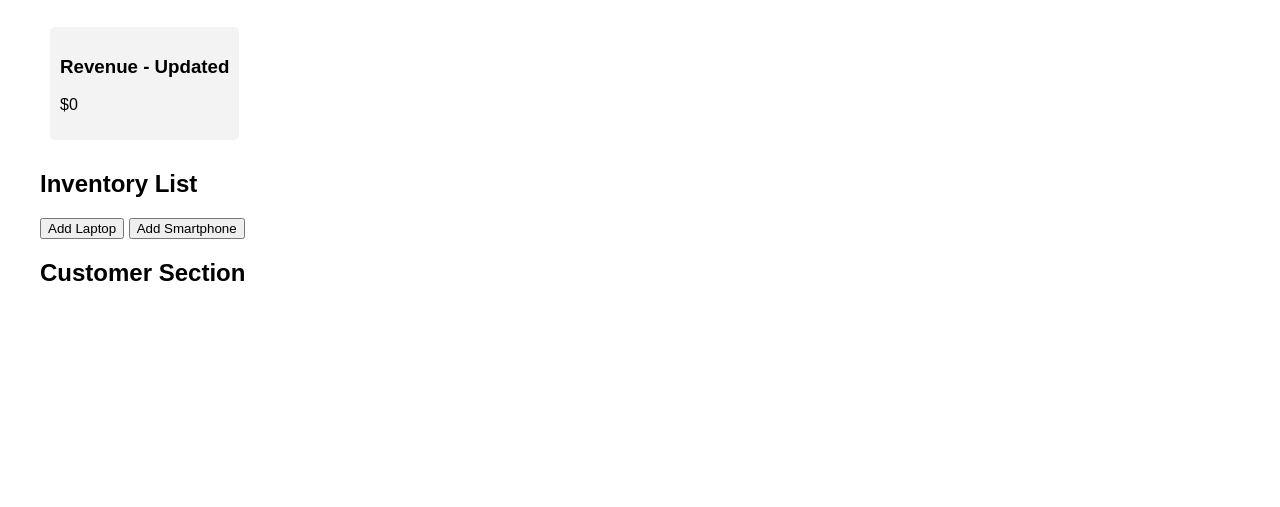
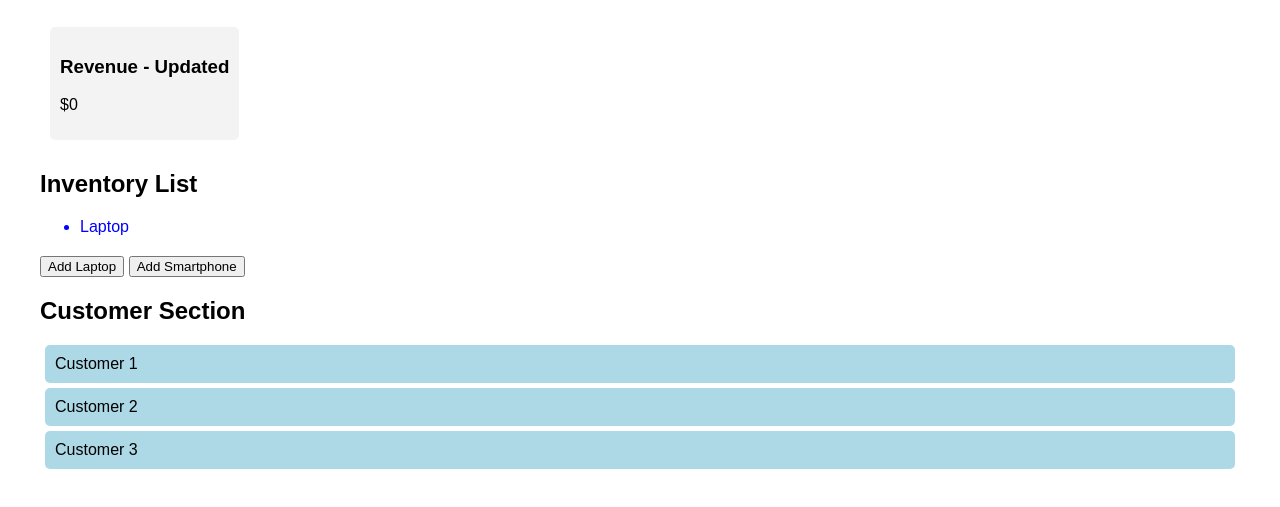
Before and after one commit to tbingle/cc_3_2, a plain HTML site: page index.html in a window 1280 px wide. Both pictures are taken after a click on the button "Add Laptop". Shown: the part 151-658 px from the top of the page. Drawn offline with Linux system fonts and the light colour scheme.

Commit message:
Task 3- Implemented Dynamic Inventory List

```diff
--- a/cc_12.js
+++ b/cc_12.js
@@ -13,13 +13,39 @@ revenueCard.innerHTML = `
 dashboardById.appendChild(revenueCard); // Or you can use dashboardByQuery.appendChild(revenueCard);
 
 //Task 2
+
 const metricCardsNodeList = document.querySelectorAll(".metric-card");//Select Elements
-
 const metricCardsArray = Array.from(metricCardsNodeList);//Convert to list
-
 metricCardsArray.forEach(card => {//Update information
-
   const title = card.querySelector("h3");
   title.innerText += " - Updated";
   card.style.backgroundColor = "#f3f3f3";
 });
+
+//Task 3
+
+const inventoryList = document.getElementById("inventoryList");
+//Function to add a new inventory item to the list
+function addInventoryItem(productName) {
+    //Create a new element
+    const newProduct = document.createElement("li");
+    //Set a class
+    newProduct.setAttribute("class", "product-item");
+    newProduct.setAttribute("data-name", productName); //Adding the product name
+    newProduct.innerText = productName;
+    //New product item
+    inventoryList.appendChild(newProduct);
+    //Remove the product item on click
+    newProduct.addEventListener("click", removeInventoryItem);
+}
+//Remove a product item when clicked
+function removeInventoryItem(event) {
+    //Remove the clicked item
+    inventoryList.removeChild(event.target);
+}
+function createCustomerCard(name) {
+    const customerCard = document.createElement('div');
+    customerCard.classList.add('customer-card');
+    customerCard.innerText = `Customer: ${name}`;
+    document.getElementById('customerSection').appendChild(customerCard);
+}
--- a/index.html
+++ b/index.html
@@ -50,7 +50,9 @@
     <!-- Customer Section -->
     <h2>Customer Section</h2>
     <div id="customerSection"></div>
-
+    <div class="customer-card">Customer 1</div>
+    <div class="customer-card">Customer 2</div>
+    <div class="customer-card">Customer 3</div>
     <!-- Link to JavaScript File -->
     <script src="cc_12.js"></script>
 
```
